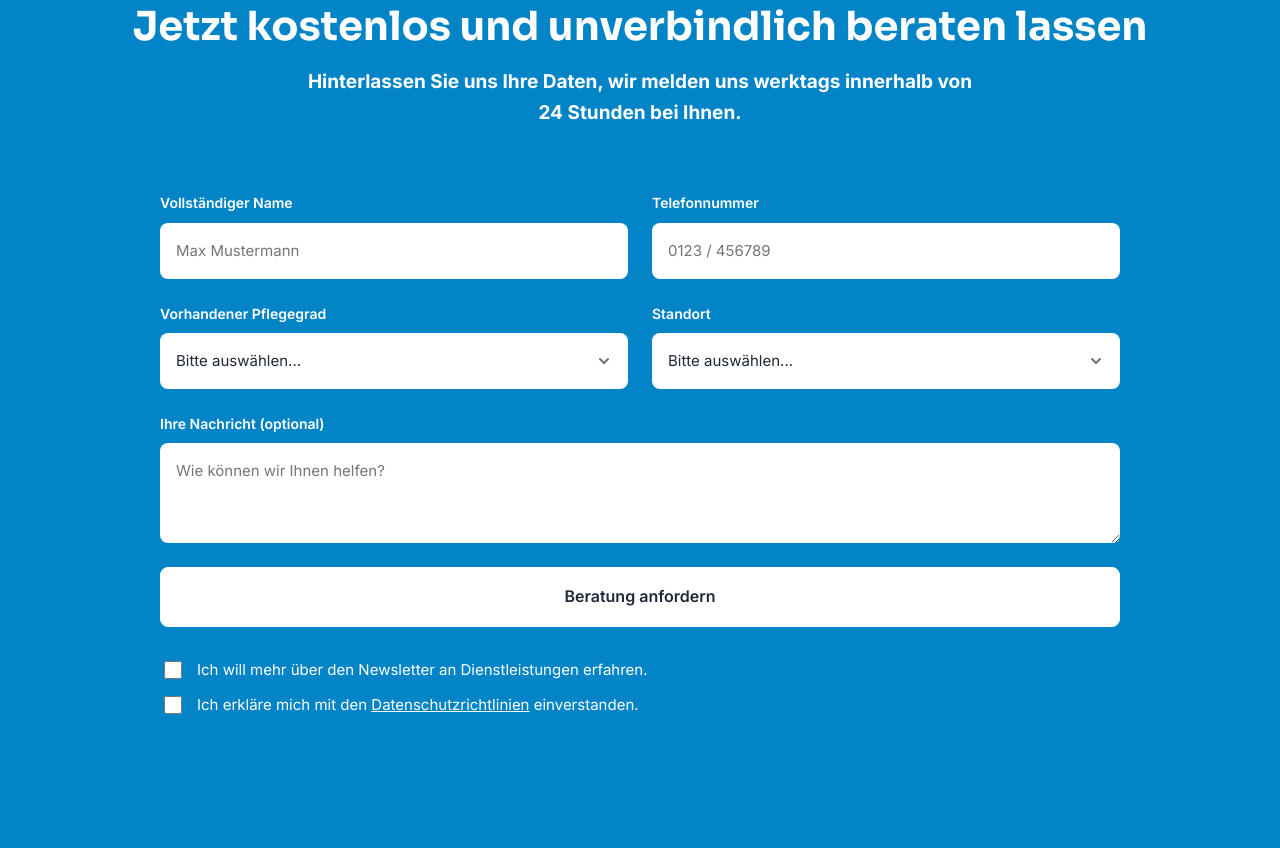
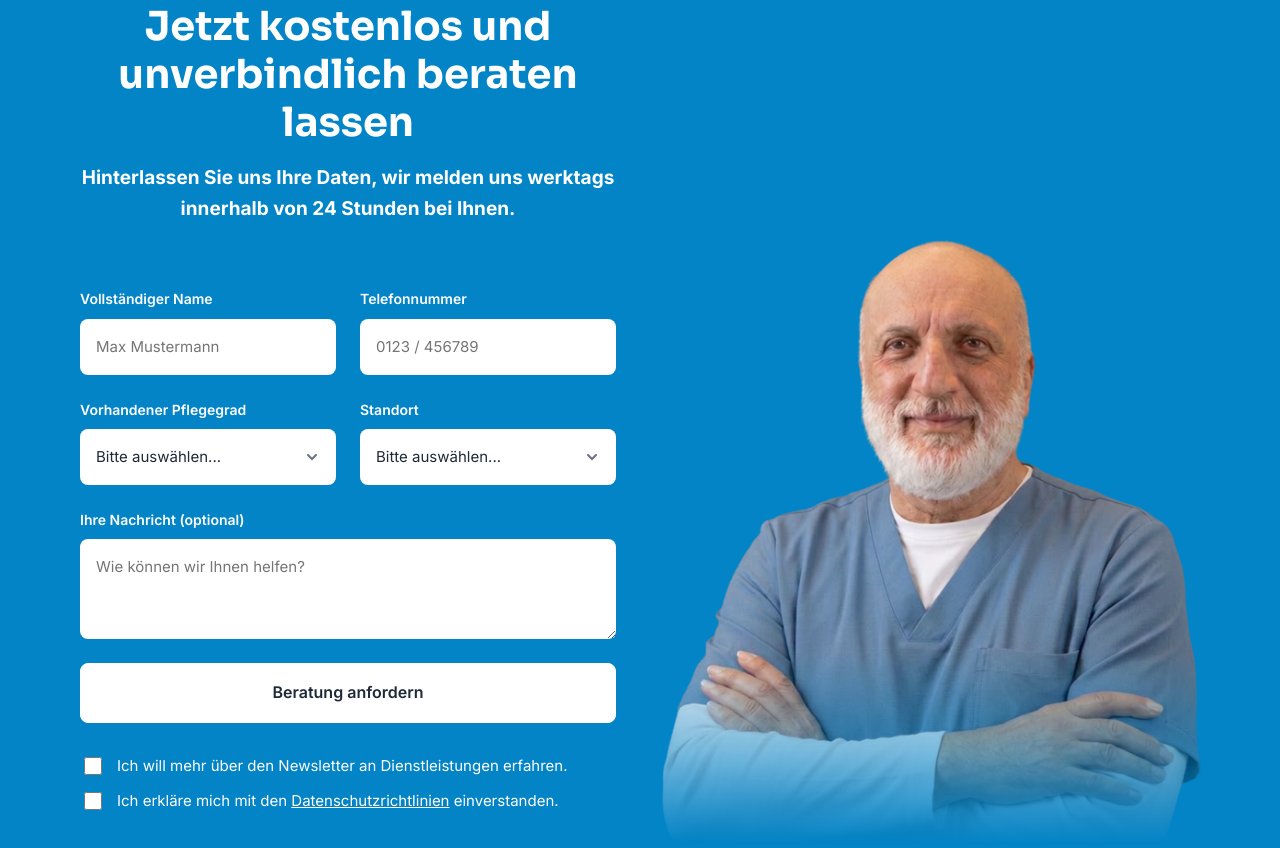
Before and after one commit to hagenteimann/Pflegedienstallesuntereinemdach, a plain HTML site: page index.html in a window 1280 px wide. Shown: the part 8131-8979 px from the top of the page. Drawn offline with Linux system fonts and the light colour scheme.

Commit message:
Add Yashar image to contact section with fade

```diff
--- a/css/layout.css
+++ b/css/layout.css
@@ -922,3 +922,41 @@ section {
   display: flex;
   gap: var(--space-24);
 }
+
+/* ---- Contact Section with Image ------------------------------------------------------------- */
+.contact-layout {
+  display: flex;
+  flex-direction: column;
+  gap: var(--space-48);
+  align-items: center;
+}
+
+@media (min-width: 992px) {
+  .contact-layout {
+    flex-direction: row;
+    align-items: flex-end;
+    justify-content: space-between;
+  }
+  .contact-layout__content {
+    flex: 1;
+    width: 100%;
+    max-width: 600px;
+  }
+  .contact-layout__image {
+    flex: 1;
+    width: 100%;
+    display: flex;
+    justify-content: center;
+  }
+}
+
+.yashar-image {
+  width: 100%;
+  max-width: 700px;
+  height: auto;
+  display: block;
+  transform: scale(1.8);
+  transform-origin: bottom center;
+  -webkit-mask-image: linear-gradient(to bottom, rgba(0,0,0,1) 70%, rgba(0,0,0,0) 100%);
+  mask-image: linear-gradient(to bottom, rgba(0,0,0,1) 70%, rgba(0,0,0,0) 100%);
+}
--- a/index.html
+++ b/index.html
@@ -549,11 +549,13 @@
   <!-- ============================== LEAD CAPTURE ============================== -->
   <section id="kontakt" class="section--brand">
     <div class="container">
-      <div class="section-head section-head--inverse">
-        <h2 class="section-title">Jetzt kostenlos und unverbindlich beraten lassen</h2>
-        <p class="section-intro">Hinterlassen Sie uns Ihre Daten, wir melden uns werktags innerhalb von 24 Stunden bei Ihnen.</p>
-      </div>
-      <form class="lead-form">
+      <div class="contact-layout">
+        <div class="contact-layout__content">
+          <div class="section-head section-head--inverse">
+            <h2 class="section-title">Jetzt kostenlos und unverbindlich beraten lassen</h2>
+            <p class="section-intro">Hinterlassen Sie uns Ihre Daten, wir melden uns werktags innerhalb von 24 Stunden bei Ihnen.</p>
+          </div>
+          <form class="lead-form" style="margin-inline: 0; max-width: none;">
         <div class="lead-form__grid">
           <div class="field">
             <label class="field__label" for="name">Vollständiger Name</label>
@@ -603,6 +605,11 @@
         </div>
         <p class="lead-form__status" role="status" style="color:var(--color-text-inverse);font-weight:600;"></p>
       </form>
+        </div>
+        <div class="contact-layout__image">
+          <img src="assets/images/yashar.png" alt="Yashar" class="yashar-image" />
+        </div>
+      </div>
     </div>
   </section>
 
```
Also changed, not shown: v2/index.html (+12 -5 lines), v3/index.html (+12 -5 lines), assets/images/yashar.png (added).
